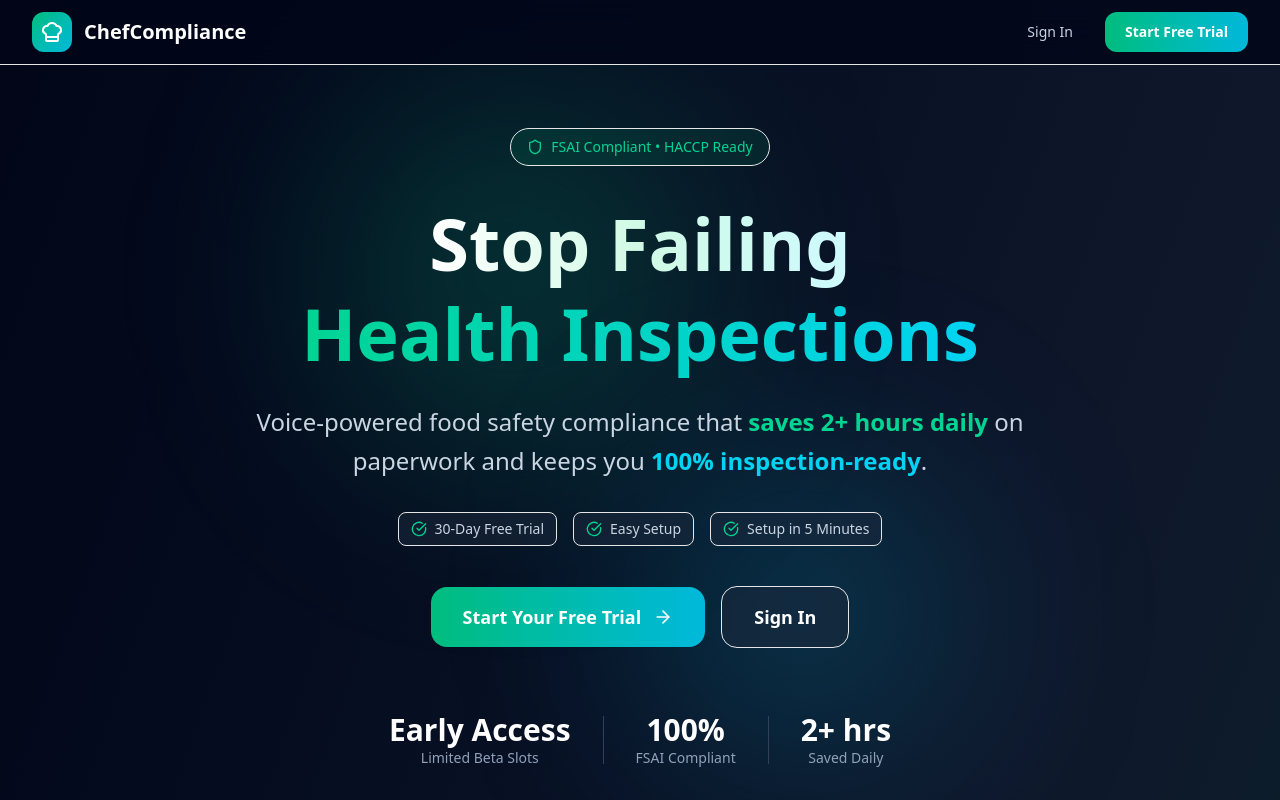
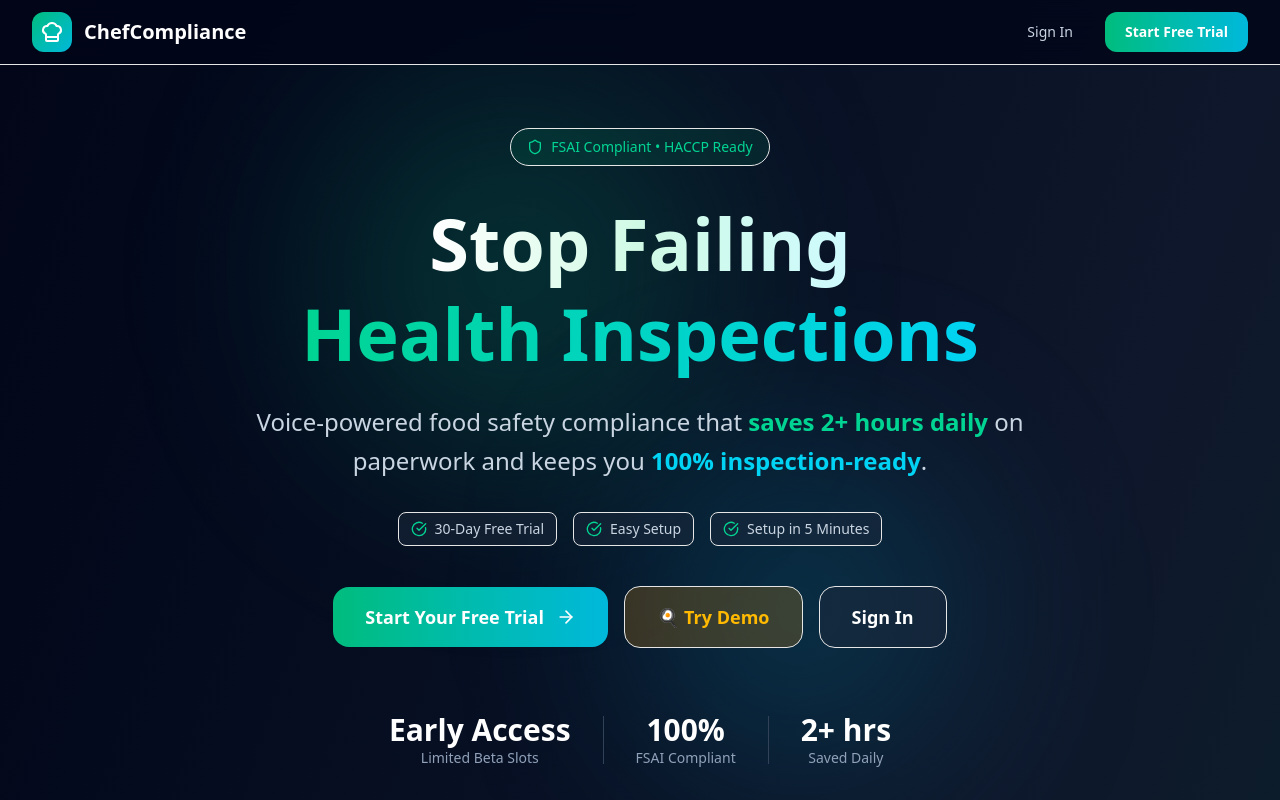
Before and after one commit to lucasdreger/restaurant, a React (Vite) app in the folder kitchen-compliance/: page / in a window 1280 px wide. Shown: the top 800 px of the page. Built offline with nearby package versions, Linux system fonts and the light colour scheme.

Commit message:
Add Demo Mode feature - allows users to try the app without signing in

```diff
--- a/kitchen-compliance/src/App.tsx
+++ b/kitchen-compliance/src/App.tsx
@@ -38,7 +38,7 @@ const FALLBACK_DEMO_SITE: Site = {
   updated_at: new Date().toISOString(),
 }
 
-type AuthState = 'loading' | 'unauthenticated' | 'authenticated' | 'onboarding'
+type AuthState = 'loading' | 'unauthenticated' | 'authenticated' | 'onboarding' | 'demo'
 
 function AppContent() {
   const [currentScreen, setCurrentScreen] = useState<Screen>('home')
@@ -319,6 +319,44 @@ function AppContent() {
     setAuthState('authenticated')
   }
 
+  // Handle demo mode start
+  const handleDemoStart = () => {
+    console.log('🎮 Starting Demo Mode')
+
+    // Set demo site data
+    const DEMO_SITE = {
+      id: 'demo-site-123',
+      name: 'Demo Restaurant',
+      address: '123 Demo Street, Dublin, Ireland',
+      kiosk_pin: '1234',
+      alert_email: 'demo@example.com',
+      created_at: new Date().toISOString(),
+      updated_at: new Date().toISOString(),
+    }
+
+    setCurrentSite(DEMO_SITE)
+
+    // Set demo staff members
+    setStaffMembers([
+      { id: 'demo-staff-1', name: 'John Chef', initials: 'JC', role: 'chef', active: true, site_id: 'demo-site-123', created_at: new Date().toISOString() },
+      { id: 'demo-staff-2', name: 'Mary Manager', initials: 'MM', role: 'manager', active: true, site_id: 'demo-site-123', created_at: new Date().toISOString() },
+      { id: 'demo-staff-3', name: 'Sam Staff', initials: 'SS', role: 'staff', active: true, site_id: 'demo-site-123', created_at: new Date().toISOString() },
+    ])
+
+    // Update settings for demo
+    updateSettings({ subscriptionTier: 'pro' })
+
+    setAuthState('demo')
+  }
+
+  // Handle exit demo
+  const handleExitDemo = () => {
+    console.log('🚪 Exiting Demo Mode')
+    setAuthState('unauthenticated')
+    setCurrentSite(null as any)
+    setStaffMembers([])
+  }
+
   // Render current screen
   const renderScreen = () => {
     switch (currentScreen) {
@@ -380,7 +418,29 @@ function AppContent() {
   if (authState === 'unauthenticated') {
     return (
       <>
-        <LandingPage onSignIn={() => {}} />
+        <LandingPage onSignIn={() => {}} onDemoStart={handleDemoStart} />
+        <Toaster position="top-center" toastOptions={{ style: toastStyle }} />
+      </>
+    )
+  }
+
+  // Demo mode - show dashboard with demo banner
+  if (authState === 'demo') {
+    return (
+      <>
+        {/* Demo Banner */}
+        <div className="fixed top-0 left-0 right-0 z-[60] bg-amber-500 text-black py-2 px-4 text-center text-sm font-semibold">
+          🎮 Demo Mode - Explore freely! Data won't be saved.
+          <button
+            onClick={handleExitDemo}
+            className="ml-4 px-3 py-1 bg-black/20 rounded-lg hover:bg-black/30 transition-colors"
+          >
+            Exit Demo
+          </button>
+        </div>
+        <div className="pt-10">
+          {renderScreen()}
+        </div>
         <Toaster position="top-center" toastOptions={{ style: toastStyle }} />
       </>
     )
--- a/kitchen-compliance/src/components/landing/LandingPage.tsx
+++ b/kitchen-compliance/src/components/landing/LandingPage.tsx
@@ -10,9 +10,10 @@ import { SignInModal } from './SignInModal'
 
 interface LandingPageProps {
   onSignIn?: () => void
+  onDemoStart?: () => void
 }
 
-export function LandingPage({ onSignIn: _onSignIn }: LandingPageProps) {
+export function LandingPage({ onSignIn: _onSignIn, onDemoStart }: LandingPageProps) {
   const [isSignUpOpen, setIsSignUpOpen] = useState(false)
   const [isSignInOpen, setIsSignInOpen] = useState(false)
   const [selectedTier, setSelectedTier] = useState<'tier1' | 'tier2' | 'tier3'>('tier2')
@@ -105,6 +106,12 @@ export function LandingPage({ onSignIn: _onSignIn }: LandingPageProps) {
             >
               Start Your Free Trial
               <ArrowRight className="w-5 h-5 group-hover:translate-x-1 transition-transform" />
+            </button>
+            <button
+              onClick={onDemoStart}
+              className="px-8 py-4 bg-amber-500/20 border border-amber-500/50 rounded-2xl font-semibold text-lg hover:bg-amber-500/30 transition-all text-amber-400"
+            >
+              🍳 Try Demo
             </button>
             <button
               onClick={() => setIsSignInOpen(true)}
```
